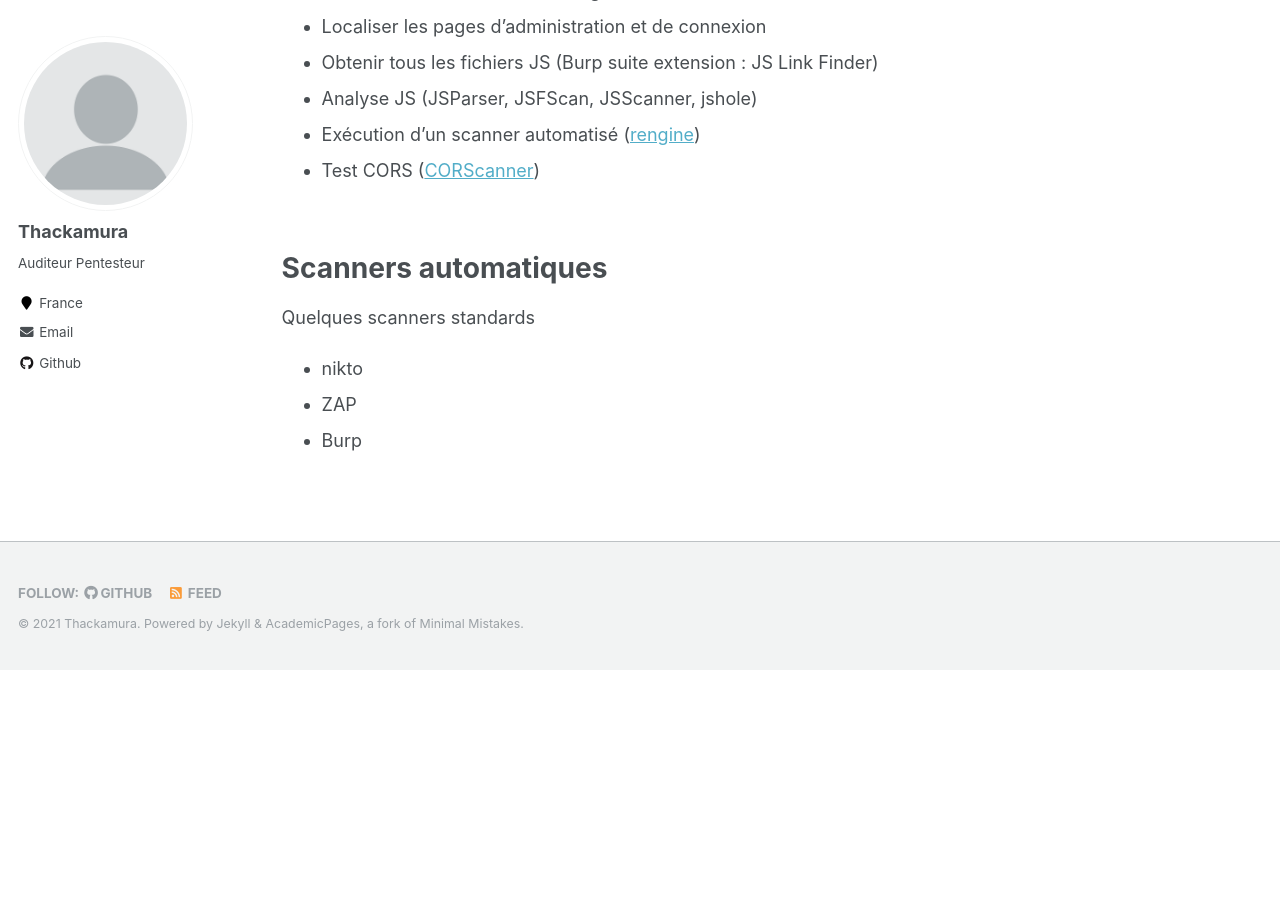
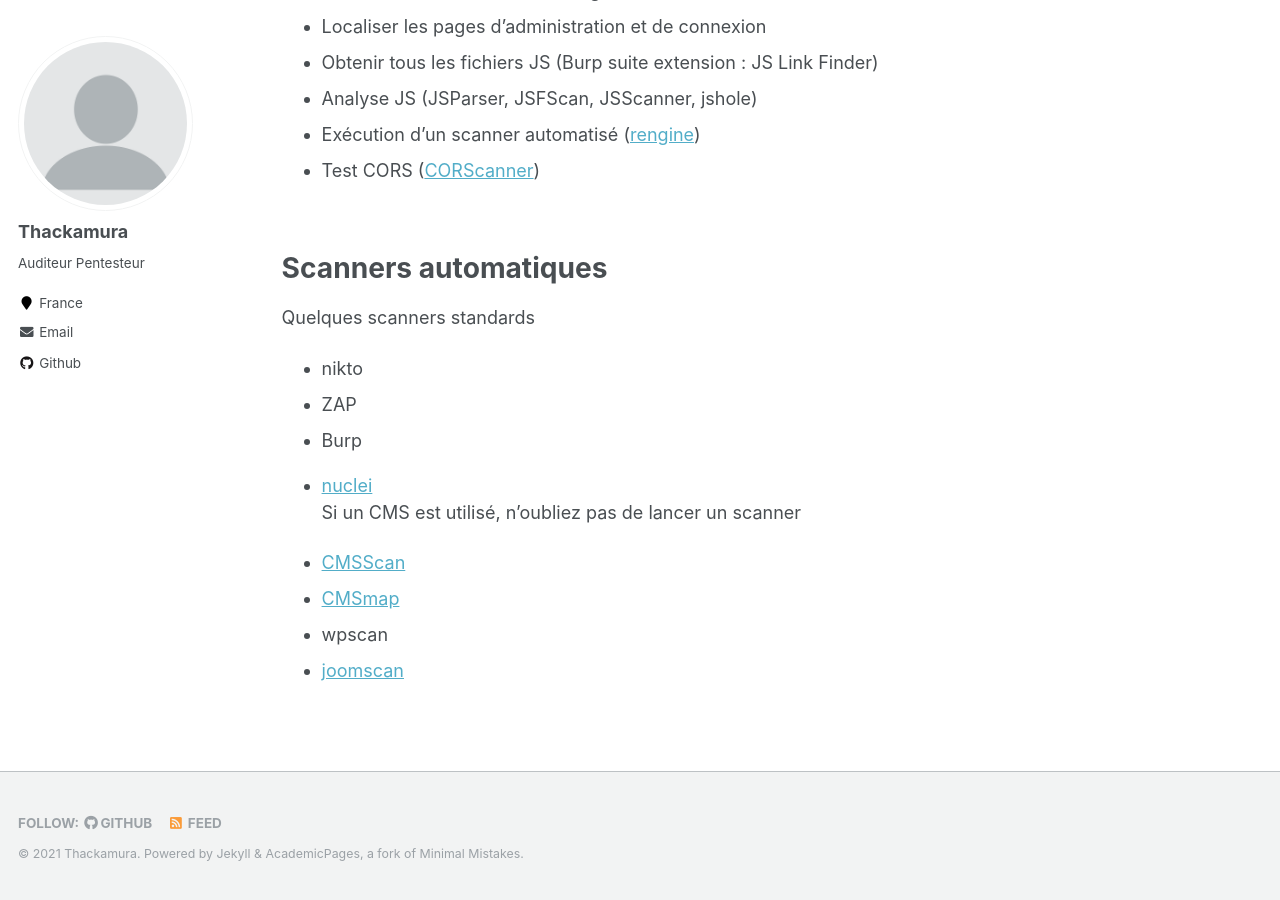
Before and after one commit to thackamura/thackamura.github.io, a Jekyll site: the page built from _pages/web-checklist.md, in a window 1280 px wide and 900 px high, scrolled down 1065 px. Built offline with Jekyll 4.4.1, drawn with Linux system fonts in a browser that asks for light colours; before the commit the page ends 1735 px from its top, so only the background shows below that.

Commit message:
Update web-checklist.md

```diff
--- a/_pages/web-checklist.md
+++ b/_pages/web-checklist.md
@@ -51,3 +51,11 @@
 * nikto
 * ZAP
 * Burp
+* [nuclei](https://github.com/projectdiscovery/nuclei)
+<br/>
+Si un CMS est utilisé, n'oubliez pas de lancer un scanner
+
+* [CMSScan](https://github.com/ajinabraham/CMSScan)
+* [CMSmap](https://github.com/Dionach/CMSmap)
+* wpscan
+* [joomscan](https://github.com/OWASP/joomscan)
```
